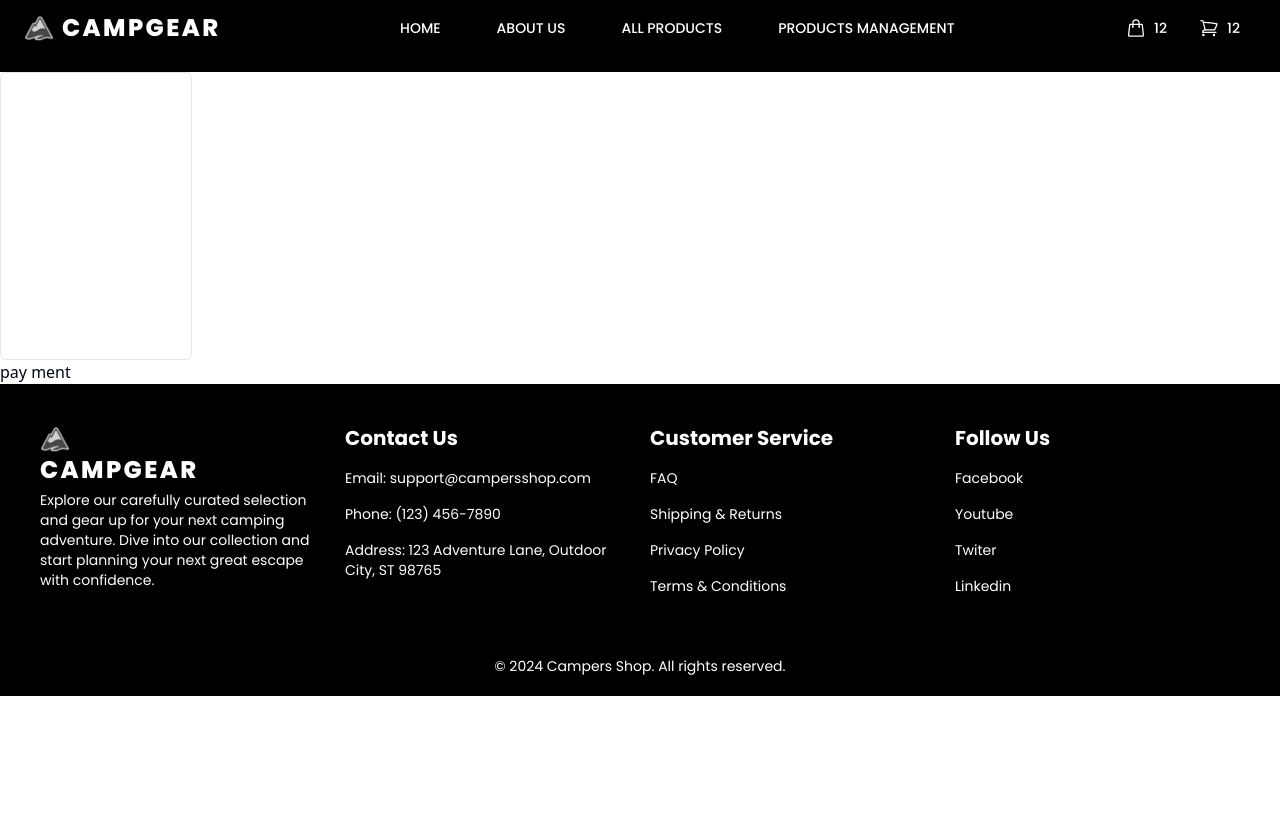
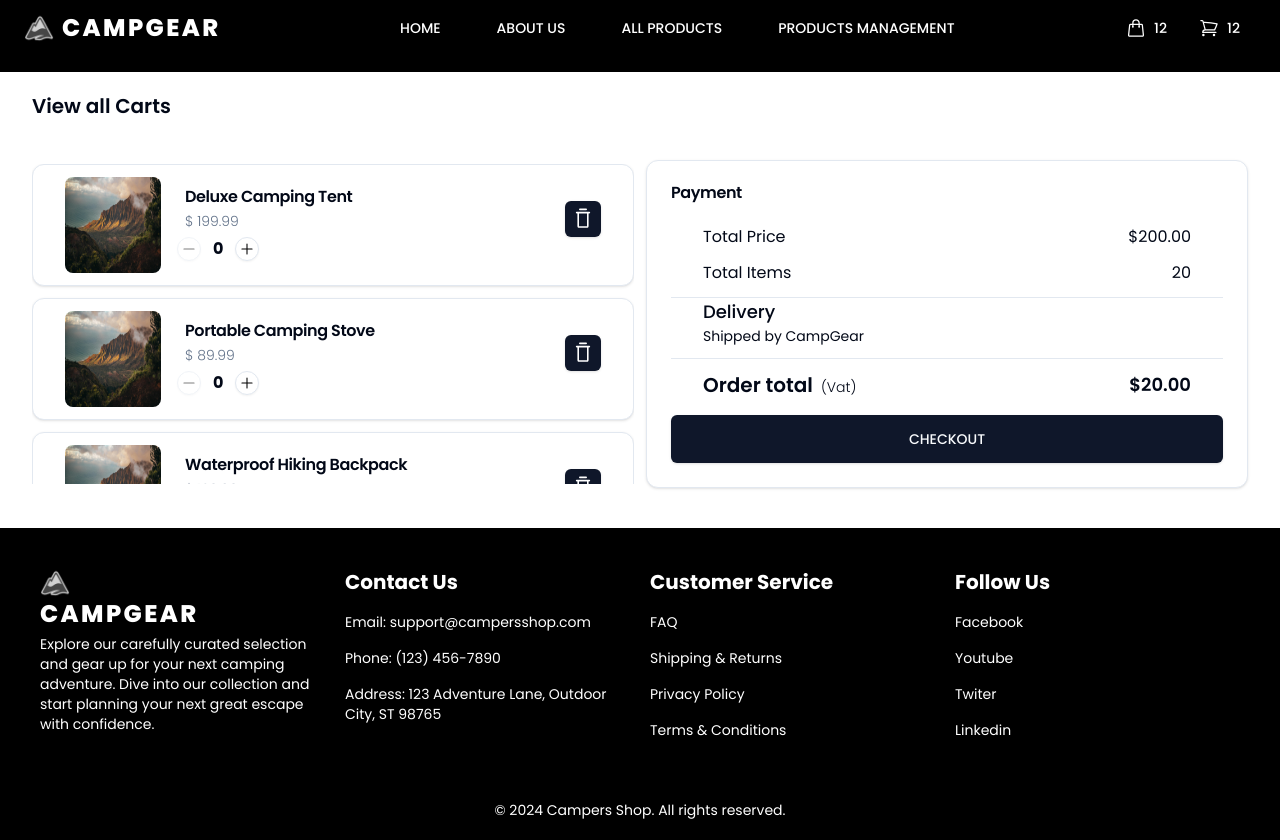
Before and after one commit to ashraf56/Camper-Shop-Frontend, a React (Vite) app: page /carts in a window 1280 px wide. Before the commit the page ends 800 px from the top, so only its background shows below. Built offline with nearby package versions, Linux system fonts and the light colour scheme.

Commit message:
carts ui completed

```diff
--- a/package.json
+++ b/package.json
@@ -31,6 +31,7 @@
     "redux": "^5.0.1",
     "redux-persist": "^6.0.0",
     "tailwind-merge": "^2.4.0",
+    "tailwind-scrollbar": "^3.1.0",
     "tailwindcss-animate": "^1.0.7"
   },
   "devDependencies": {
--- a/src/components/CartspageComponent/AllCart.tsx
+++ b/src/components/CartspageComponent/AllCart.tsx
@@ -1,9 +1,117 @@
+/* eslint-disable @typescript-eslint/no-explicit-any */
 
-const AllCart = () => {
+import imgs from '@/assets/abouthero.jpg'
+import { Card, CardContent, CardDescription, CardFooter, CardHeader, CardTitle } from '../ui/card';
+import { Avatar, AvatarImage } from '@radix-ui/react-avatar';
+import { Button } from '../ui/button';
+import { MinusIcon, PlusIcon, TrashIcon } from '@radix-ui/react-icons';
+
+const bestsellings = [
+    {
+        id:1,
+        name: "Deluxe Camping Tent",
+        price: 199.99,
+        image: `${imgs}`
+    },
+    {
+        id:2,
+        name: "Portable Camping Stove",
+        price: 89.99,
+        image: `${imgs}`
+    },
+    {
+        id:3,
+        name: "Waterproof Hiking Backpack",
+        price: 129.99,
+        image: `${imgs}`
+    },
+    {
+        id:4,
+        name: "Waterproof Hiking Backpack",
+        price: 129.99,
+        image: `${imgs}`
+    },
+    {
+        id:5,
+        name: "Waterproof Hiking Backpack",
+        price: 129.99,
+        image: `${imgs}`
+    },
+    {
+        id:6,
+        name: "Waterproof Hiking Backpack",
+        price: 129.99,
+        image: `${imgs}`
+    },
+    {
+        id:7,
+        name: "Waterproof Hiking Backpack",
+        price: 129.99,
+        image: `${imgs}`
+    }
+]
+
+
+const AllCart = ({quantity,setquantity}:number|any) => {
+
     return (
-        <div>
+<div className="scrollbar scrollbar-thin h-80 overflow-y-scroll">
+      <div className='w-full grid gap-3 '>
+            {
+                bestsellings.map(bs=>(
 
-        </div>
+                    <Card className=' container flex relative w-full gap-0 items-center md:max-w-lg lg:max-w-2xl xl:max-w-full h-autofont-CustomFont'>
+                        <Avatar>
+                            <AvatarImage src={bs.image} className='w-24 h-24 rounded-lg'></AvatarImage>
+                        </Avatar>
+                    <CardHeader>
+                        <CardTitle>
+                           {bs.name}
+                        </CardTitle>
+                        <CardDescription className=" font-light">$ {bs.price}</CardDescription>
+                        <CardContent>
+                        <div className="">
+                        <div className="flex items-center absolute gap-3 left-36 justify-between ">
+                            <Button
+                                variant="outline"
+                                size="icon"
+                                className="h-6 w-6  rounded-full"
+                                onClick={() => setquantity(quantity - 1)}
+                                disabled={quantity <= 1}
+                            >
+                                <MinusIcon className="h-4 w-4 text-black" />
+                                <span className="sr-only">Decrease</span>
+                            </Button>
+                            <div className="text-center">
+                                <div className="text-md font-bold tracking-tighter">
+                                    {quantity}
+                                </div>
+
+                            </div>
+                            <Button
+                                variant="outline"
+                                size="icon"
+                                className="h-6 w-6 shrink-0 rounded-full"
+                                onClick={() => setquantity(quantity + 1)}
+                                disabled={quantity >= 10}
+                            >
+                                <PlusIcon className="h-4 w-4 text-black" />
+                                <span className="sr-only">Increase</span>
+                            </Button>
+                        </div>
+
+                    </div>
+                        </CardContent>
+                    </CardHeader>
+                    <CardFooter className='items-center bottom-6 absolute right-2'>
+                        <Button size={'icon'}><TrashIcon className="h-6 w-6 text-white" />
+                        </Button>
+                    </CardFooter>
+
+                </Card>
+                ))
+            }
+        </div> </div>
     );
 };
 
--- a/src/components/HomepageCompo/Herocard.tsx
+++ b/src/components/HomepageCompo/Herocard.tsx
@@ -16,7 +16,7 @@ const Herocard = () => {
         <div className="grid  gap-3 px-10 md:px-20  md:grid-cols-3 ">
            {
             siteContent.map(st=>(
-                <Card className='bg-transparent backdrop-blur-2xl  w-full md:max-w-lg lg:max-w-2xl xl:max-w-full h-auto text-white font-CustomFont hover:backdrop-blur-none transition duration-500 ease-in-out transfor'>
+                <Card className='bg-transparent backdrop-blur-2xl  w-full md:max-w-lg lg:max-w-2xl xl:max-w-full h-auto text-white font-CustomFont hover:backdrop-blur-none transition duration-500 ease-in-out transform'>
                 <CardHeader>
                     <CardTitle>
                        {st.title}
--- a/src/components/ProductsCompo/Allproduct.tsx
+++ b/src/components/ProductsCompo/Allproduct.tsx
@@ -15,7 +15,7 @@ import { useState } from 'react';
 import { AdjustmentsHorizontalIcon } from '@heroicons/react/24/outline';
 import { ChevronDownIcon, MagnifyingGlassIcon } from '@radix-ui/react-icons';
 
-const bestsellings = [
+ const bestsellings = [
     {
         id:1,
         name: "Deluxe Camping Tent",
--- a/src/page/Carts.tsx
+++ b/src/page/Carts.tsx
@@ -1,22 +1,62 @@
+import AllCart from "@/components/CartspageComponent/AllCart";
 import HelperBanner from "@/components/ProductsCompo/HelperBanner";
-import { ScrollArea } from "@radix-ui/react-scroll-area";
+import { Button } from "@/components/ui/button";
+import { Card, CardContent, CardHeader, CardTitle } from "@/components/ui/card";
+import { useState } from "react";
 
 
 
 
 
 const Carts = () => {
+    const [quantity, setquantity] = useState(0)
     return (
-        <div>
+        <div className=" font-CustomFont">
             <HelperBanner />
-            <div>
-                <ScrollArea className="h-72 w-48 rounded-md border">
+            <div className="container pt-5">
+                <h1 className="font-semibold text-xl">View all Carts</h1>
+            </div>
+            <div className="flex my-10 justify-center items-center gap-3 container">
+                <div className="w-full">
+                    <AllCart quantity={quantity} setquantity={setquantity}></AllCart>
 
 
-                </ScrollArea>
-            </div>
-            <div>
-                pay ment
+                </div>
+                <div className="w-full">
+                    <Card >
+                        <CardHeader>
+                            <CardTitle>
+                                Payment
+                         </CardTitle>
+                  </CardHeader>
+                  <CardContent className="gap-y-5">
+                                <div className="flex justify-between mb-3 container">
+                                    <p>Total Price</p>
+                                    <p>$200.00</p>
+                                </div>
+
+                                <div className="flex justify-between mb-3  container">
+                                    <p>Total Items</p>
+                                    <p>20</p>
+                                </div>
+                                <hr className="mt-1" />
+                                <div className="flex  flex-col mb-3  container">
+                                    <p className="text-lg font-medium">Delivery</p>
+                                    <p className="text-sm ">Shipped by CampGear</p>
+                                </div>
+                                <hr className="mt-1 mb-3 " />
+                                <div className="flex justify-between container">
+                                    <p className="text-xl font-semibold">Order total<span className="text-sm font-light ps-2">(Vat)</span></p>
+                                    <p className="text-lg font-semibold">$20.00</p>
+                                </div>
+                                <div className="w-full mt-4">
+                                    <Button size={'lg'} className="uppercase w-full h-12">
+                                        Checkout
+                                    </Button>
+                                </div>
+                            </CardContent>
+                    </Card>
+                </div>
             </div>
         </div>
     );
--- a/tailwind.config.js
+++ b/tailwind.config.js
@@ -77,5 +77,5 @@ module.exports = {
       },
     },
   },
-  plugins: [require("tailwindcss-animate")],
+  plugins: [require("tailwindcss-animate","tailwind-scrollbar")],
 }
```
Also changed, not shown: 1 other file (tests, documents, lock files or other folders).
